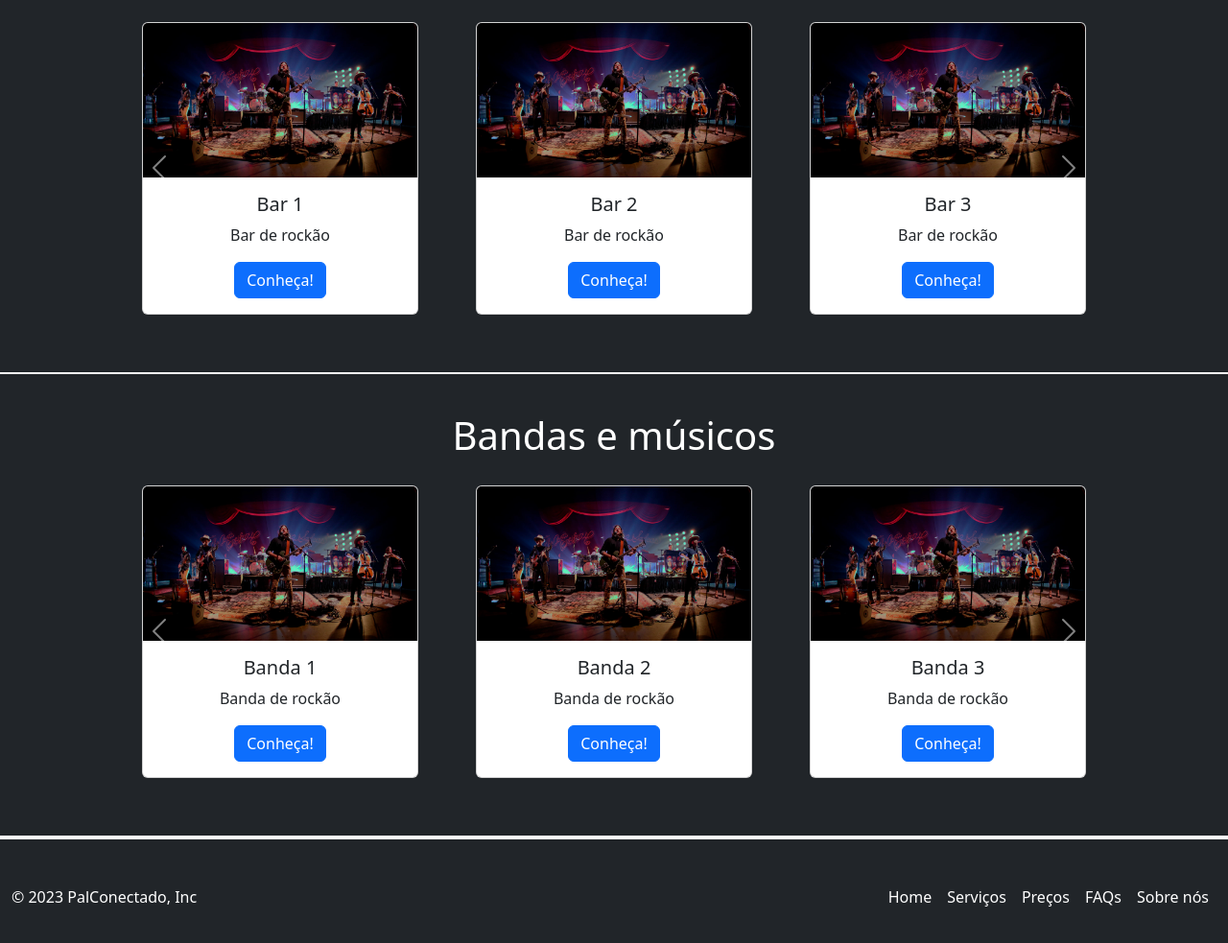
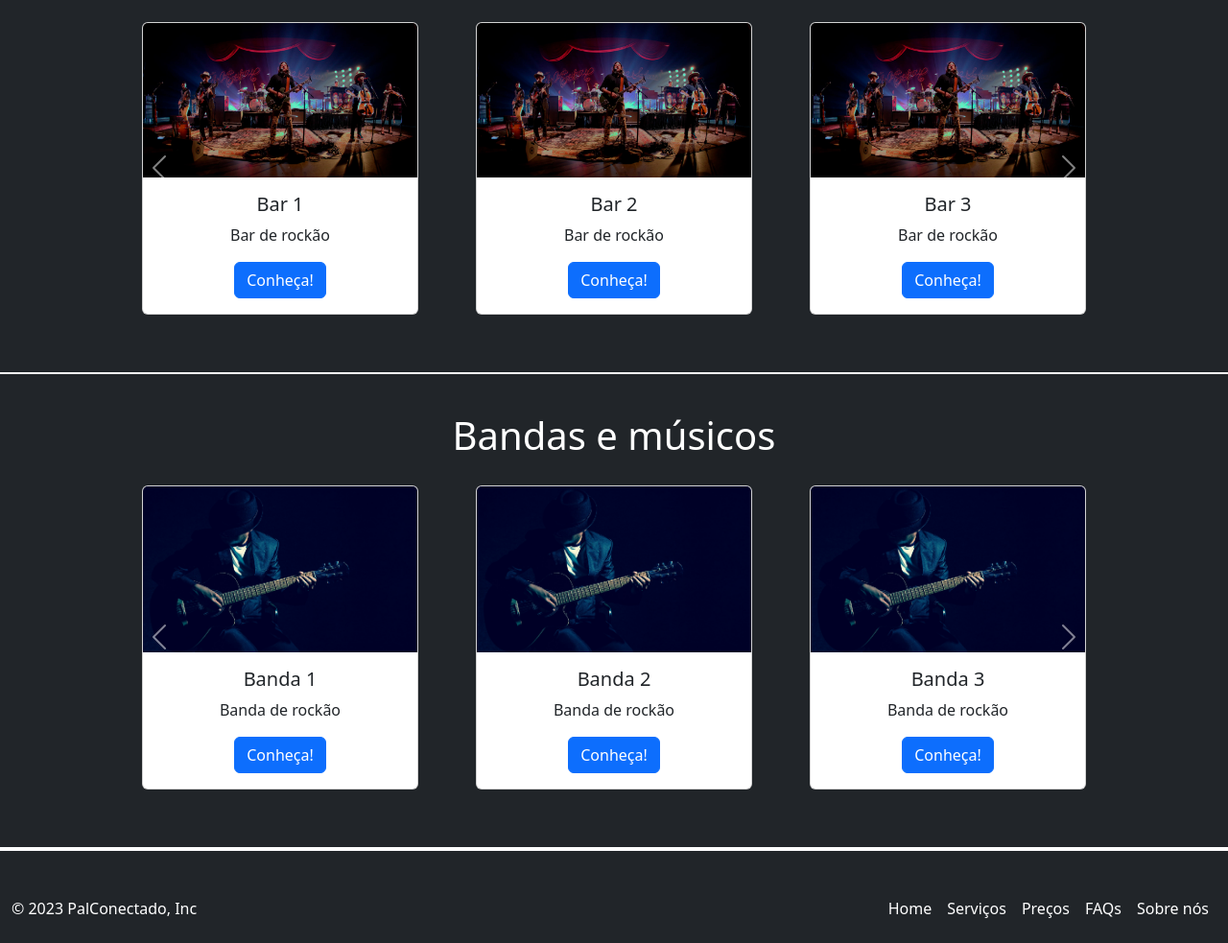
Before and after one commit to wylguiner/Palco_Conectado, a plain HTML site: page index.html in a window 1280 px wide. Shown: the part 1333-2316 px from the top of the page at 96% size. Drawn offline with nearby package versions, Linux system fonts and the light colour scheme.

Commit message:
fix_home_button

```diff
--- a/index.html
+++ b/index.html
@@ -7,7 +7,6 @@
     <!-- The above 3 meta tags *must* come first in the head; any other head content must come *after* these tags -->
     <link rel="stylesheet" href="style.css">
     <link href="https://cdn.jsdelivr.net/npm/bootstrap@5.3.0-alpha3/dist/css/bootstrap.min.css" rel="stylesheet" integrity="sha384-KK94CHFLLe+nY2dmCWGMq91rCGa5gtU4mk92HdvYe+M/SXH301p5ILy+dN9+nJOZ" crossorigin="anonymous">
-    <script src="script.js"></script>
     <script src="https://kit.fontawesome.com/571fa3c17f.js" crossorigin="anonymous"></script>
     <title>Palco Conectado</title>
 </head>
@@ -250,24 +249,24 @@
                 <div class="carousel-inner">
                     <div class="carousel-item active">
                         <div class="d-flex justify-content-center">
-                            <div class="card col-12 my-card" style="width: 18rem;">
-                                <img src="img/bar.jpg" class="card-img-top" alt="...">
+                            <div class="card my-card" style="width: 18rem;">
+                                <img src="img/musicos.jpg" class="card-img-top" alt="...">
                                 <div class="card-body">
                                     <h5 class="card-title">Banda 1</h5>
                                     <p class="card-text">Banda de rockão</p>
                                     <a href="#" class="btn btn-primary">Conheça!</a>
                                 </div>
                             </div>
-                            <div class="card col-12 my-card" style="width: 18rem;">
-                                <img src="img/bar.jpg" class="card-img-top" alt="...">
+                            <div class="card my-card" style="width: 18rem;">
+                                <img src="img/musicos.jpg" class="card-img-top" alt="...">
                                 <div class="card-body">
                                     <h5 class="card-title">Banda 2</h5>
                                     <p class="card-text">Banda de rockão</p>
                                     <a href="#" class="btn btn-primary">Conheça!</a>
                                 </div>
                             </div>
-                            <div class="card col-12 my-card" style="width: 18rem;">
-                                <img src="img/bar.jpg" class="card-img-top" alt="...">
+                            <div class="card my-card" style="width: 18rem;">
+                                <img src="img/musicos.jpg" class="card-img-top" alt="...">
                                 <div class="card-body">
                                     <h5 class="card-title">Banda 3</h5>
                                     <p class="card-text">Banda de rockão</p>
@@ -278,24 +277,24 @@
                     </div>
                     <div class="carousel-item">
                         <div class="d-flex justify-content-center">
-                            <div class="card col-12 my-card" style="width: 18rem;">
-                                <img src="img/bar.jpg" class="card-img-top" alt="...">
+                            <div class="card  my-card" style="width: 18rem;">
+                                <img src="img/musicos.jpg" class="card-img-top" alt="...">
                                 <div class="card-body">
                                     <h5 class="card-title">Banda 4</h5>
                                     <p class="card-text">Banda de rockão</p>
                                     <a href="#" class="btn btn-primary">Conheça!</a>
                                 </div>
                             </div>
-                            <div class="card col-12 my-card" style="width: 18rem;">
-                                <img src="img/bar.jpg" class="card-img-top" alt="...">
+                            <div class="card  my-card" style="width: 18rem;">
+                                <img src="img/musicos.jpg" class="card-img-top" alt="...">
                                 <div class="card-body">
                                     <h5 class="card-title">Banda 5</h5>
                                     <p class="card-text">Banda de rockão</p>
                                     <a href="#" class="btn btn-primary">Conheça!</a>
                                 </div>
                             </div>
-                            <div class="card col-12 my-card" style="width: 18rem;">
-                                <img src="img/bar.jpg" class="card-img-top" alt="...">
+                            <div class="card  my-card" style="width: 18rem;">
+                                <img src="img/musicos.jpg" class="card-img-top" alt="...">
                                 <div class="card-body">
                                     <h5 class="card-title">Banda 6</h5>
                                     <p class="card-text">Banda de rockão</p>
@@ -306,24 +305,24 @@
                     </div>
                     <div class="carousel-item">
                         <div class="d-flex justify-content-center">
-                            <div class="card col-12 my-card" style="width: 18rem;">
-                                <img src="img/bar.jpg" class="card-img-top" alt="...">
+                            <div class="card  my-card" style="width: 18rem;">
+                                <img src="img/musicos.jpg" class="card-img-top" alt="...">
                                 <div class="card-body">
                                     <h5 class="card-title">Banda 7</h5>
                                     <p class="card-text">Banda de rockão</p>
                                     <a href="#" class="btn btn-primary">Conheça!</a>
                                 </div>
                             </div>
-                            <div class="card col-12 my-card" style="width: 18rem;">
-                                <img src="img/bar.jpg" class="card-img-top" alt="...">
+                            <div class="card  my-card" style="width: 18rem;">
+                                <img src="img/musicos.jpg" class="card-img-top" alt="...">
                                 <div class="card-body">
                                     <h5 class="card-title">Banda 8</h5>
                                     <p class="card-text">Banda de rockão</p>
                                     <a href="#" class="btn btn-primary">Conheça!</a>
                                 </div>
                             </div>
-                            <div class="card col-12 my-card" style="width: 18rem;">
-                                <img src="img/bar.jpg" class="card-img-top" alt="...">
+                            <div class="card  my-card" style="width: 18rem;">
+                                <img src="img/musicos.jpg" class="card-img-top" alt="...">
                                 <div class="card-body">
                                     <h5 class="card-title">Banda 9</h5>
                                     <p class="card-text">Banda de rockão</p>
@@ -409,7 +408,7 @@
                     <div class="carousel-item active">
                         <div class="d-flex justify-content-center">
                             <div class="card col-12 my-card" style="width: 18rem;">
-                                <img src="img/bar.jpg" class="card-img-top" alt="...">
+                                <img src="img/musicos.jpg" class="card-img-top" alt="...">
                                 <div class="card-body">
                                     <h5 class="card-title">Banda 1</h5>
                                     <p class="card-text">Banda de rockão</p>
@@ -421,7 +420,7 @@
                     <div class="carousel-item">
                         <div class="d-flex justify-content-center">
                             <div class="card col-12 my-card" style="width: 18rem;">
-                                <img src="img/bar.jpg" class="card-img-top" alt="...">
+                                <img src="img/musicos.jpg" class="card-img-top" alt="...">
                                 <div class="card-body">
                                     <h5 class="card-title">Banda 2</h5>
                                     <p class="card-text">Banda de rockão</p>
@@ -433,7 +432,7 @@
                     <div class="carousel-item">
                         <div class="d-flex justify-content-center">
                             <div class="card col-12 my-card" style="width: 18rem;">
-                                <img src="img/bar.jpg" class="card-img-top" alt="...">
+                                <img src="img/musicos.jpg" class="card-img-top" alt="...">
                                 <div class="card-body">
                                     <h5 class="card-title">Banda 3</h5>
                                     <p class="card-text">Banda de rockão</p>
@@ -472,6 +471,7 @@
         </footer>
     </div>
 
+    <script src="script.js"></script>
     <script src="https://cdn.jsdelivr.net/npm/bootstrap@5.3.0-alpha3/dist/js/bootstrap.bundle.min.js" integrity="sha384-ENjdO4Dr2bkBIFxQpeoTz1HIcje39Wm4jDKdf19U8gI4ddQ3GYNS7NTKfAdVQSZe" crossorigin="anonymous"></script>
 </body>
 </html>
```
Also changed, not shown: cadastro.html (+1 -0 lines).
